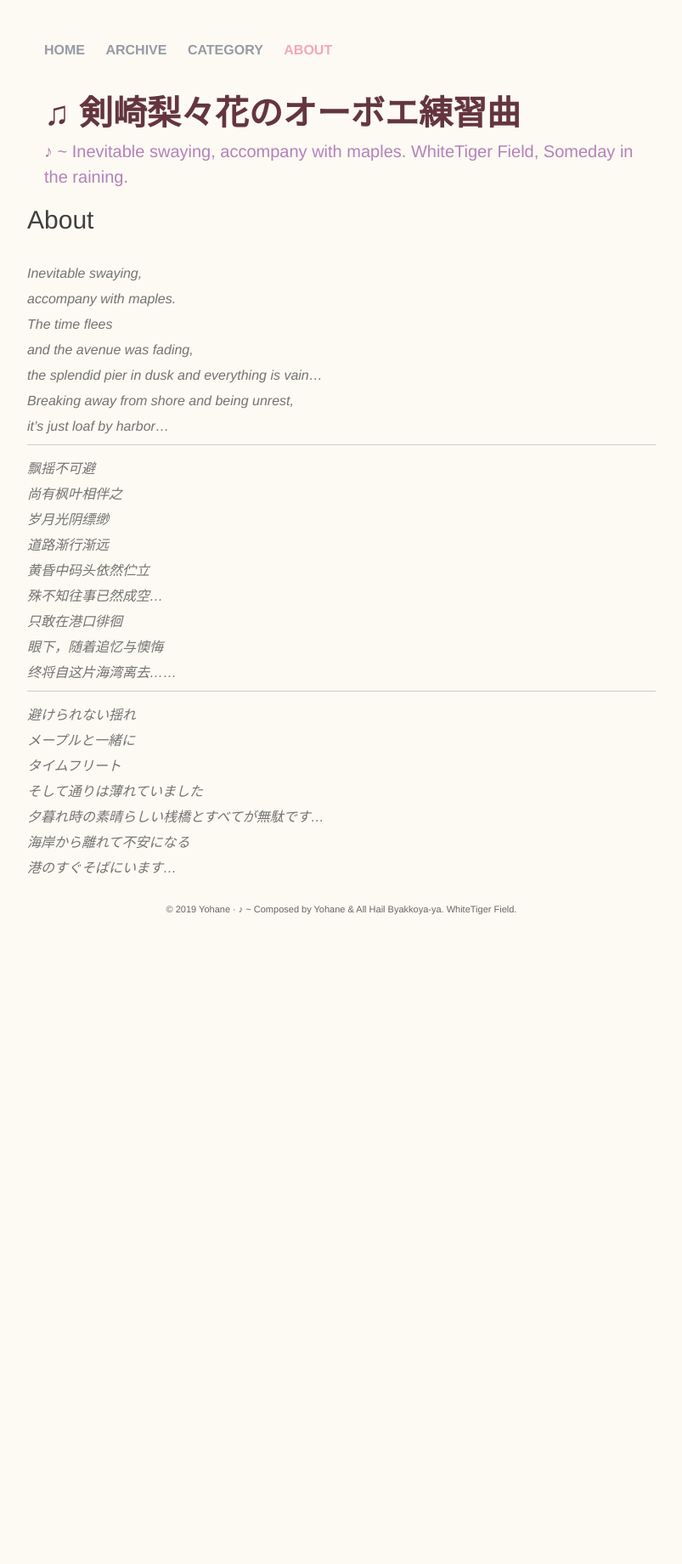
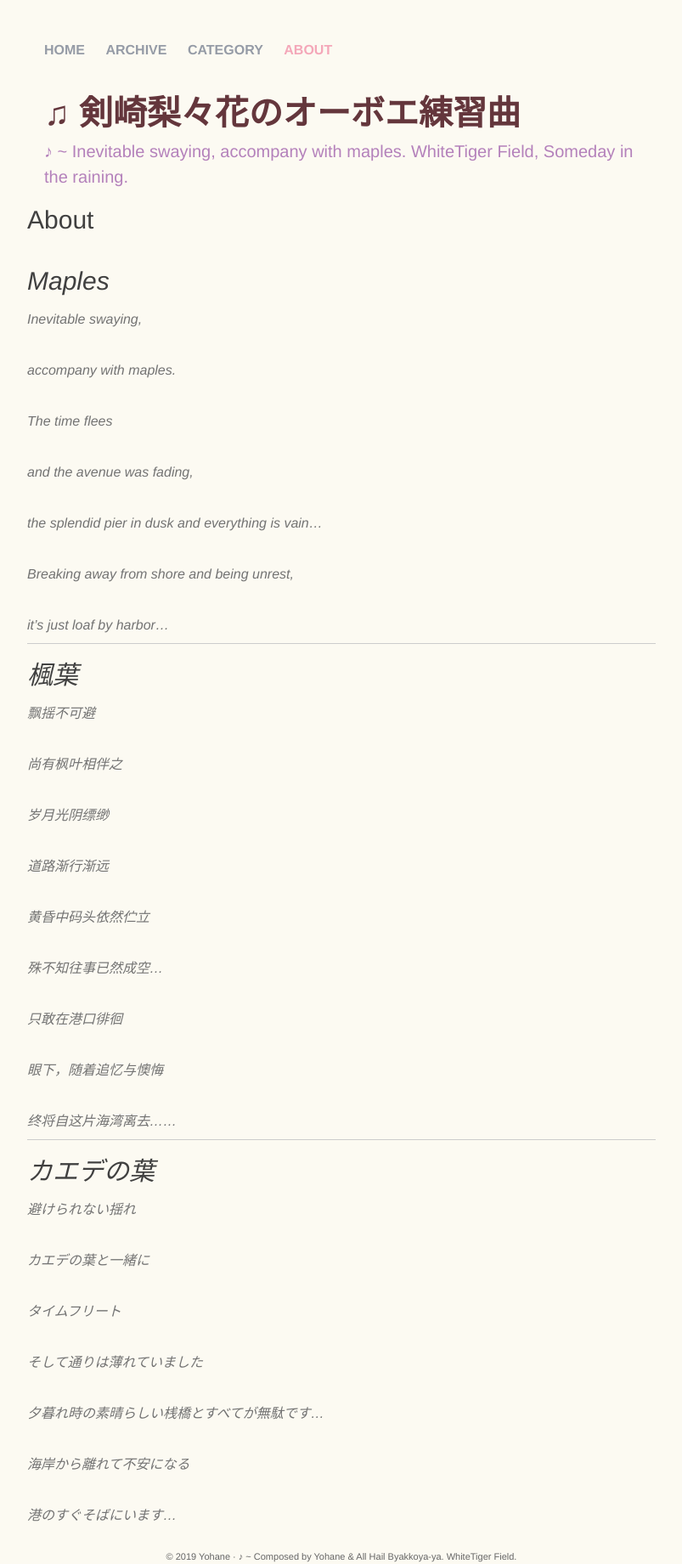
Before and after one commit to YohaneWW/Maples, a Jekyll site: the page built from about.md, in a window 1280 px wide. Shown: the whole page at 85% size, without its empty margins (238-1041 px from the left). Built offline with Jekyll 4.4.1, drawn with Linux system fonts in a browser that asks for light colours; before the commit the page ends 1079 px from its top, so only the background shows below that.

Commit message:
about.md add <br>

```diff
--- a/about.md
+++ b/about.md
@@ -3,52 +3,98 @@ layout: page
 title: About
 ---
 
+# _Maples_
+
 _Inevitable swaying,_
+
+<br>
 
 _accompany with maples._
 
+<br>
+
 _The time flees_
+
+<br>
 
 _and the avenue was fading,_
 
+<br>
+
 _the splendid pier in dusk and everything is vain..._
 
+<br>
+
 _Breaking away from shore and being unrest,_
+
+<br>
 
 _it's just loaf by harbor..._
 
 ----
 
+# _楓葉_
+
 _飘摇不可避_
+
+<br>
 
 _尚有枫叶相伴之_
 
+<br>
+
 _岁月光阴缥缈_
+
+<br>
 
 _道路渐行渐远_
 
+<br>
+
 _黄昏中码头依然伫立_
+
+<br>
 
 _殊不知往事已然成空…_
 
+<br>
+
 _只敢在港口徘徊_
 
+<br>
+
 _眼下，随着追忆与懊悔_
+
+<br>
 
 _终将自这片海湾离去……_
 
 ----
 
+# _カエデの葉_
+
 _避けられない揺れ_
 
-_メープルと一緒に_
+<br>
+
+_カエデの葉と一緒に_
+
+<br>
 
 _タイムフリート_
 
+<br>
+
 _そして通りは薄れていました_
+
+<br>
 
 _夕暮れ時の素晴らしい桟橋とすべてが無駄です..._
 
+<br>
+
 _海岸から離れて不安になる_
 
+<br>
+
 _港のすぐそばにいます..._
```
